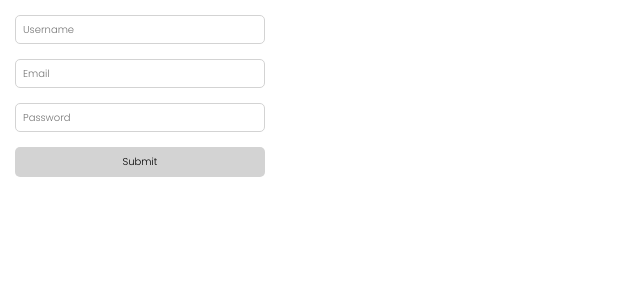
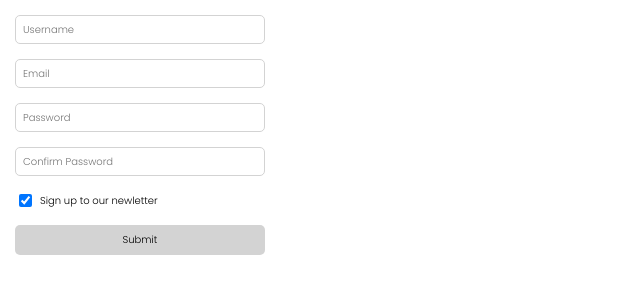
Before and after one commit to biagioPiraino/reusable-form-component, a React (Create React App) app: page / in a window 1280 px wide. Shown: the top 300 px of the page, without its empty margins (0-640 px from the left). Built offline with nearby package versions, Linux system fonts and the light colour scheme.

Commit message:
added possibility to have checkboxes

```diff
--- a/src/App.js
+++ b/src/App.js
@@ -8,7 +8,9 @@ class App extends Component {
       formInfo: {
         userName: '',
         email: '',
-        password: ''
+        password: '',
+        confirmPassword: '',
+        newsletterFlag: true
       }
     };
     this.handleFormInputChanges = this.handleFormInputChanges.bind(this);
@@ -16,10 +18,11 @@ class App extends Component {
   }
 
   handleFormInputChanges(event) {
+    const {name,value,type,checked} = event.target;
     this.setState({
       formInfo: {
         ...this.state.formInfo,
-        [event.target.name]: event.target.value}
+        [name]: type === 'checkbox' ? checked : value}
     });
   }
 
@@ -45,6 +48,18 @@ class App extends Component {
           type:'password',
           placeholder:'Password',
           name:'password'
+        },
+        {
+          type:'password',
+          placeholder:'Confirm Password',
+          name:'confirmPassword'
+        },
+        {
+          type:'checkbox',
+          label:'Sign up to our newletter',
+          name:'newsletterFlag',
+          id:'newsletterFlag',
+          checked:this.state.formInfo.newsletterFlag
         }
     ] // Specyfing Form Component's props
 
--- a/src/component/Form.css
+++ b/src/component/Form.css
@@ -38,3 +38,26 @@
    transition-duration: 0.1s;
    font-size: 12px;
  }
+
+ .form--checkbox {
+  display: flex;
+  align-items: center;
+  text-indent: 5px;
+  font-size: 10px;
+  font-family: 'Poppins';
+ }
+
+ .form--checkbox > input, label {
+  cursor: pointer;
+ }
+
+ .form--checkbox:hover {
+  font-size: 11px;
+  transition-duration: 0.2s ;
+ }
+
+ .form--checkbox > input:focus {
+   outline: none !important;
+   box-shadow: 0 0 5px grey;
+   transition-duration: 0.1s;
+ }
--- a/src/component/Form.js
+++ b/src/component/Form.js
@@ -9,7 +9,26 @@ class Form extends Component {
 
   render() {
     const inputToDispay = this.props.inputs.map(
-      x =>
+      x => {
+        if (x.type === 'checkbox') {
+          return (
+            <React.Fragment>
+              <section className='form--checkbox'>
+                <input
+                  id={x.id}
+                  key={x.name}
+                  type={x.type}
+                  name={x.name}
+                  onChange={this.props.onInputChange}
+                  checked={x.checked}
+                />
+                <label htmlFor={x.id}>{x.label}</label>
+            </section>
+          </React.Fragment>
+          )
+        }
+        else {
+          return (
           <React.Fragment>
             <input
               key={x.name}
@@ -20,6 +39,9 @@ class Form extends Component {
               onChange={this.props.onInputChange}
             />
           </React.Fragment>
+          )
+        }
+      }
     );
 
     return (
```
Also changed, not shown: public/project-pic.png. Lines whose indentation alone changed are shown as unchanged.
